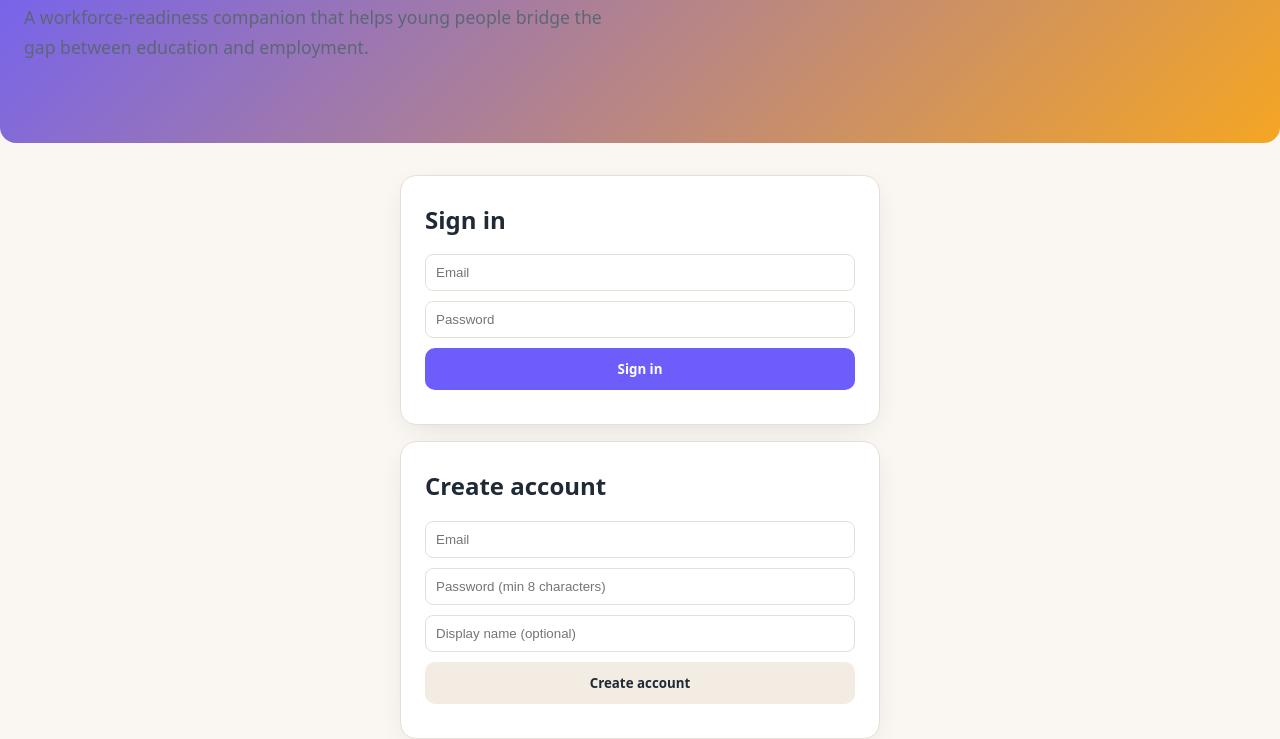
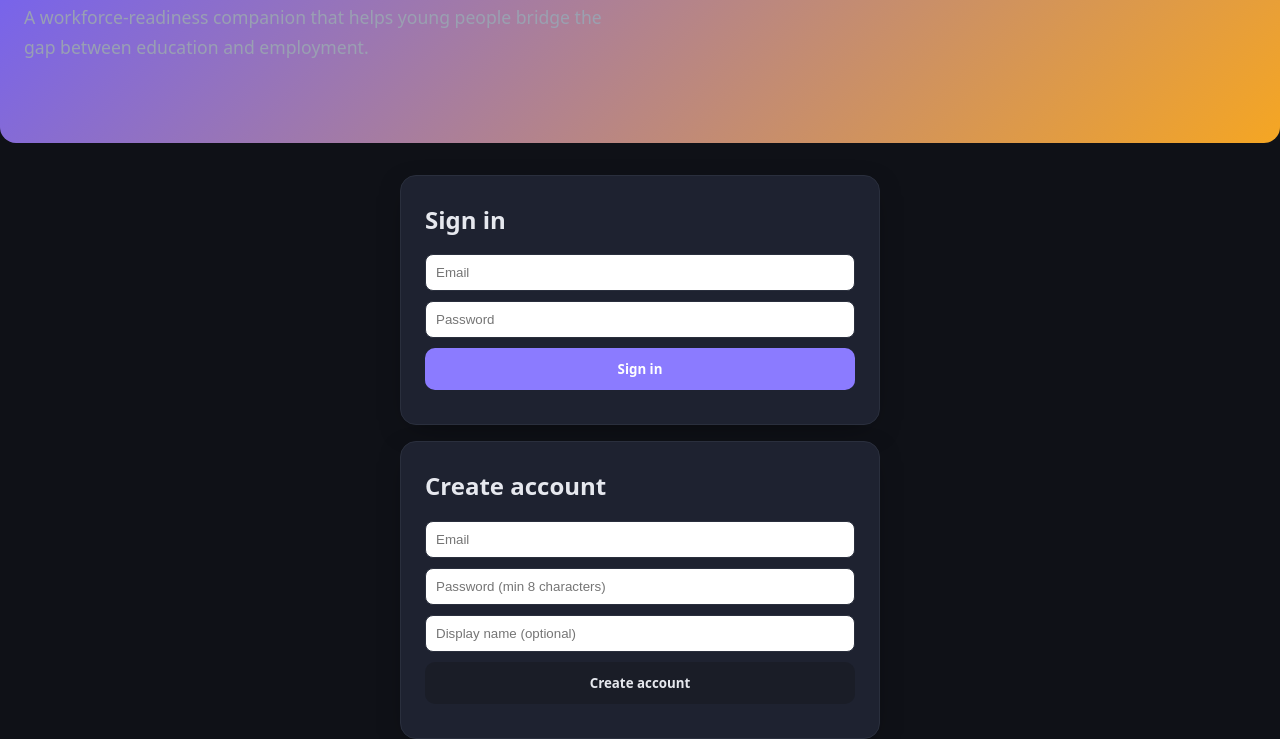
Before and after one commit to NeoPhukubye/Elevate, a website with bundled scripts: page index.html in a window 1280 px wide. Shown: the part 125-864 px from the top of the page. Built offline with nearby package versions, Linux system fonts and the light colour scheme; a web font is replaced by a local one.

Commit message:
Switch frontend to dark theme and deploy on every push

```diff
--- a/css/style.css
+++ b/css/style.css
@@ -1,18 +1,18 @@
 :root {
-  --bg: #faf7f2;
-  --bg-soft: #f3ece3;
-  --card: #ffffff;
-  --text: #1f2a37;
-  --text-soft: #5a6673;
-  --primary: #6d5efc;
-  --primary-dark: #5648d4;
+  --bg: #0f1117;
+  --bg-soft: #1a1d27;
+  --card: #1e2230;
+  --text: #e6e8ee;
+  --text-soft: #9aa3b2;
+  --primary: #8b7bff;
+  --primary-dark: #6d5efc;
   --accent: #f5a623;
   --success: #2fae73;
   --warning: #e8a33d;
   --danger: #e0645e;
-  --border: #e6dfd6;
+  --border: #2a2f3d;
   --radius: 16px;
-  --shadow: 0 8px 30px -12px rgba(31, 42, 55, 0.18);
+  --shadow: 0 8px 30px -12px rgba(0, 0, 0, 0.5);
   --font: "OpenDyslexic", system-ui, -apple-system, sans-serif;
 }
 
@@ -59,14 +59,14 @@
 .app { min-height: 100vh; display: flex; flex-direction: column; }
 
 header.nav {
-  background: var(--card);
+  background: var(--bg-soft);
   color: var(--text);
   padding: 16px 24px;
   display: flex;
   align-items: center;
   justify-content: space-between;
   border-bottom: 1px solid var(--border);
-  box-shadow: 0 2px 12px -6px rgba(31, 42, 55, 0.12);
+  box-shadow: 0 2px 12px -6px rgba(0, 0, 0, 0.4);
   flex-wrap: wrap;
   gap: 12px;
 }
@@ -113,7 +113,7 @@
 .skill-bar { height: 12px; background: var(--border); border-radius: 999px; overflow: hidden; }
 .skill-bar > span { display: block; height: 100%; background: linear-gradient(90deg, var(--primary), var(--accent)); }
 
-.tag { display: inline-block; padding: 4px 10px; border-radius: 999px; background: #eef0ff; color: #4338ca; font-size: 0.8rem; margin: 2px 4px 2px 0; }
+.tag { display: inline-block; padding: 4px 10px; border-radius: 999px; background: #2d2440; color: #b8a9ff; font-size: 0.8rem; margin: 2px 4px 2px 0; }
 
 .muted { color: var(--text-soft); }
 
```
Also changed, not shown: .github/workflows/deploy-pages.yml.
